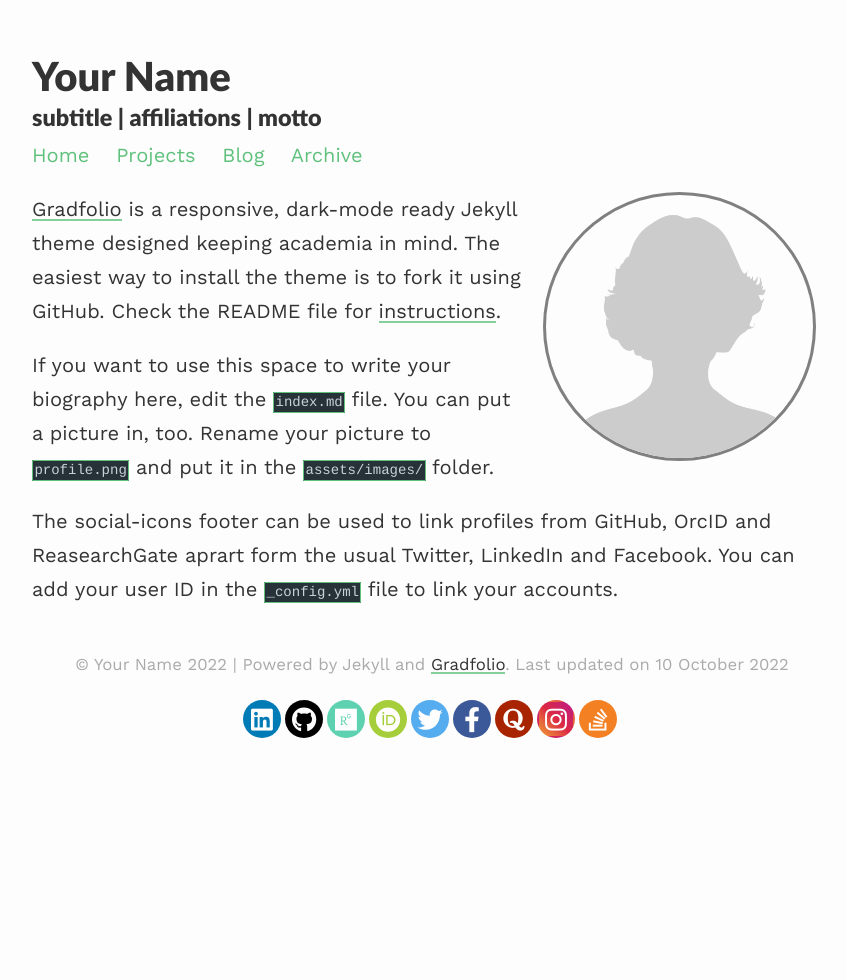
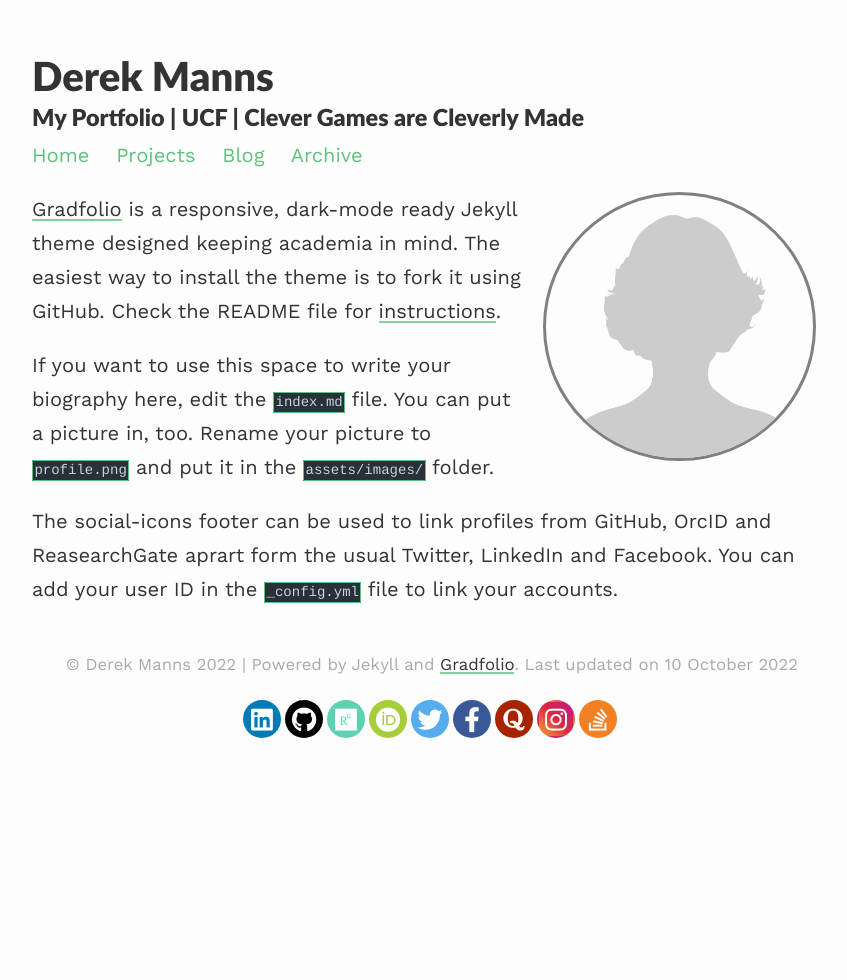
Before and after one commit to GameDesignDude/gradfolio, a Jekyll site: the page built from index.md, in a window 1280 px wide. Shown: the whole page, without its empty margins (208-1055 px from the left). Built offline with Jekyll 4.4.1, drawn with Linux system fonts in a browser that asks for light colours; nearby versions of some CDN libraries.

Commit message:
Updated config file
Updated config file

```diff
--- a/_config.yml
+++ b/_config.yml
@@ -1,9 +1,9 @@
 ### your site title here
 
-title: Your Name
-description: subtitle | affiliations | motto
+title: Derek Manns
+description: My Portfolio | UCF | Clever Games are Cleverly Made
 
-baseurl: /gradfolio #name of GitHub repository
+baseurl: /phdderek #name of GitHub repository
 url: "" #custom url to be used instead of GitHub repository
 email: #
 
@@ -13,14 +13,14 @@ permalink: /blog/:year/:title/
 paginate_path: /blog/page:num/
 
 # Social media links in footer
-twitter: "#"
+twitter: "GameDesignDude"
 linkedin: "#"
 stackoverflow: "#"
 github: "#"
 researchgate: "#"
 orcid: "#"
 quora: "#"
-instagram: "#"
+instagram: "GameDesignDude"
 facebook: "#"
 
 
```
Also changed, not shown: Gemfile.lock.
